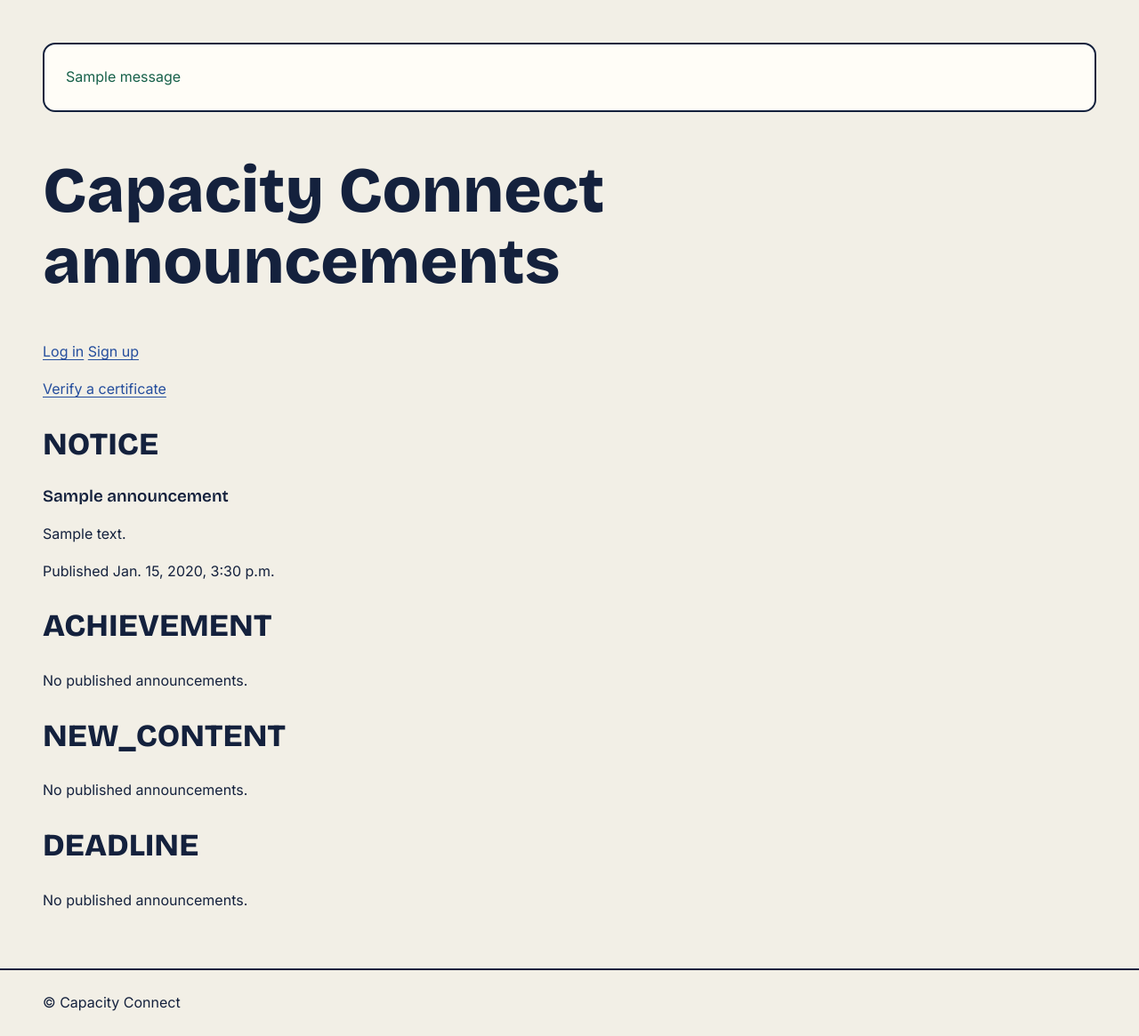
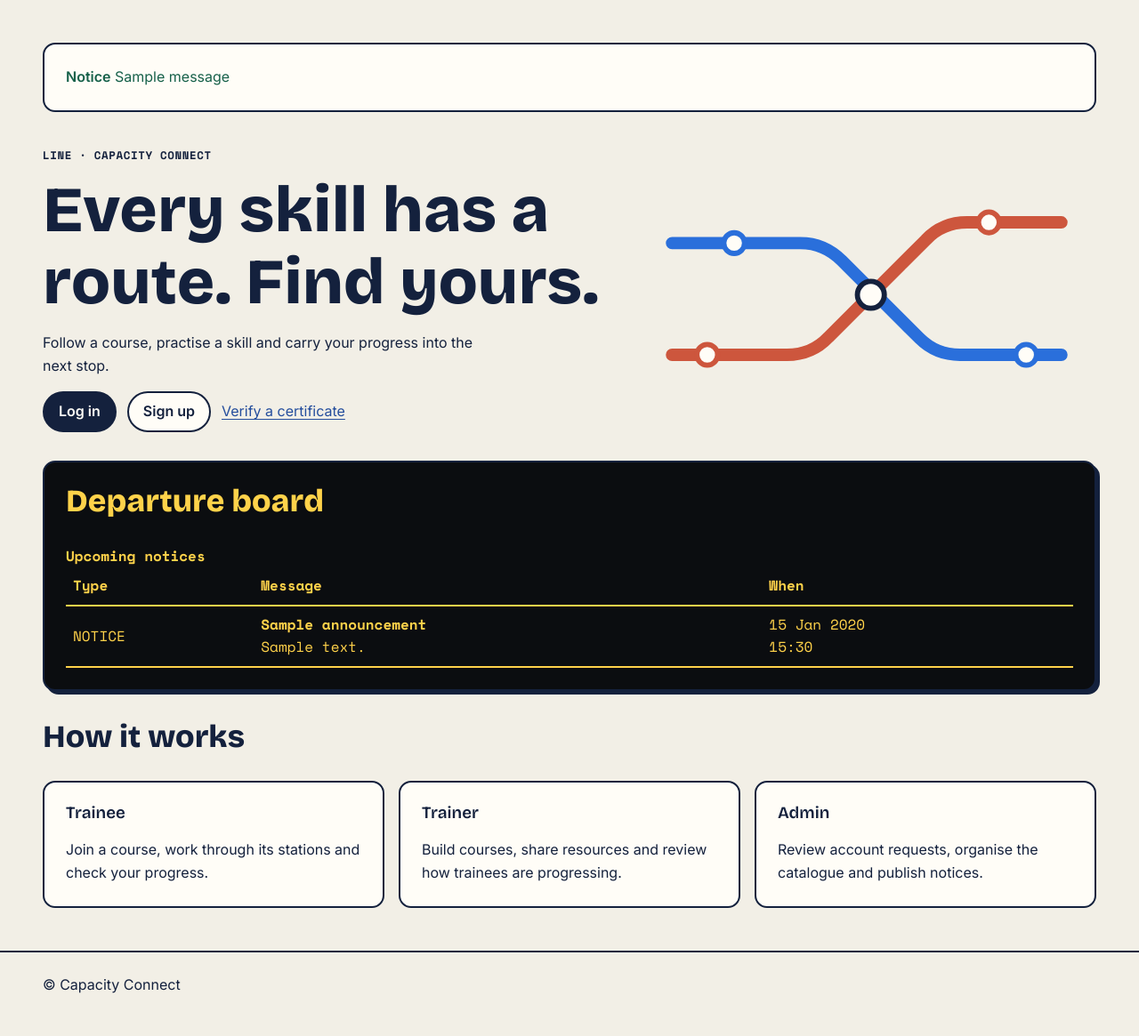
Before and after one commit to rishavraj13/Capacity-connect, a Django app: page / in a window 1280 px wide. Shown: the part 70-1235 px from the top of the page at 89% size. After the commit the page ends 1187 px from the top, so only its background shows below. Run offline with Django 5.2, Linux system fonts and the light colour scheme; tables that the repository leaves empty hold one stand-in row (values such as "Sample post"); one stand-in notice (Sample message) is shown; some libraries are stand-ins or nearby versions.

Commit message:
feat(frontend): style F1 public pages

```diff
--- /dev/null
+++ b/static/css/pages/public.css
@@ -0,0 +1,75 @@
+.public-hero {
+  display: grid;
+  align-items: center;
+  gap: var(--space-5);
+  padding-block: var(--space-3) var(--space-6);
+}
+.public-hero h1 {
+  margin: var(--space-2) 0 var(--space-4);
+  max-width: 14ch;
+  text-wrap: balance;
+}
+.public-hero p { max-width: 50ch; }
+.public-verify-link { display: inline-flex; align-items: center; min-height: 44px; }
+.metro-illustration { width: 100%; max-width: 32rem; justify-self: center; }
+.metro-coral { --metro-color: var(--line-1); }
+.metro-blue { --metro-color: var(--line-2); }
+.metro-interchange { --metro-color: var(--ink); }
+.metro-track {
+  stroke: var(--metro-color);
+  stroke-width: 12;
+  stroke-linecap: round;
+  fill: none;
+}
+.metro-stop { stroke: var(--metro-color); stroke-width: 5; fill: var(--card); }
+.board time span { display: block; }
+.board :is(td, th):first-child { white-space: nowrap; }
+.board :is(td, th):last-child { white-space: normal; }
+.public-steps { margin-block-start: var(--space-6); }
+.public-step-grid { display: grid; gap: var(--space-4); }
+.public-form h1 { font-size: clamp(2rem, 5vw, 3.2rem); }
+.public-form input:not([type=radio], [type=hidden]) { width: 100%; }
+.role-picker, .password-guide { margin: var(--space-5) 0; border-radius: var(--card-radius); }
+.role-options { display: grid; gap: var(--space-2); }
+.role-option {
+  display: flex;
+  align-items: center;
+  gap: var(--space-2);
+  padding: var(--space-2) var(--space-3);
+  min-height: 52px;
+  border: var(--stroke);
+  border-radius: var(--space-2);
+}
+.role-option:has(:checked) { border-color: var(--accent); background: var(--paper); }
+.role-option input { accent-color: var(--accent); }
+.verification-card {
+  max-width: 43rem;
+  margin-inline: auto;
+  padding: clamp(var(--space-4), 5vw, var(--space-7));
+  border: 6px double var(--gold);
+}
+.verification-card h1 {
+  margin-block: var(--space-3) var(--space-5);
+  color: var(--gold-text);
+  font-size: clamp(2rem, 5vw, 3.5rem);
+}
+.verification-mark {
+  display: block;
+  width: 44px;
+  stroke: var(--gold-text);
+  stroke-width: 3;
+  fill: none;
+}
+.verification-card dl { display: grid; gap: var(--space-2) var(--space-4); }
+.verification-card dt { font-weight: 600; }
+.verification-card dd { margin: 0 0 var(--space-3); }
+.certificate-id { font-family: var(--font-label); }
+
+@media (min-width: 480px) {
+  .role-options { grid-template-columns: repeat(2, minmax(0, 1fr)); }
+  .verification-card dl { grid-template-columns: max-content minmax(0, 1fr); }
+}
+@media (min-width: 768px) {
+  .public-hero { grid-template-columns: minmax(0, 1.25fr) minmax(0, 1fr); }
+  .public-step-grid { grid-template-columns: repeat(3, minmax(0, 1fr)); }
+}
--- a/templates/announcements/home.html
+++ b/templates/announcements/home.html
@@ -1 +1,40 @@
-{% extends "base.html" %}{% block content %}<h1>Capacity Connect announcements</h1>{% if landing %}<p><a href="{% url landing %}">My role home</a></p>{% else %}<p><a href="{% url 'login' %}">Log in</a> <a href="{% url 'signup' %}">Sign up</a></p>{% endif %}<p><a href="{% url 'certificates:verify_form' %}">Verify a certificate</a></p>{% for category,items in board.items %}<section><h2>{{ category }}</h2>{% for item in items %}<article><h3>{{ item.title }}</h3><p>{{ item.body|linebreaksbr }}</p><p>Published {{ item.published_at }}</p></article>{% empty %}<p>No published announcements.</p>{% endfor %}</section>{% endfor %}{% endblock %}
+{% extends "base.html" %}
+{% block title %}Capacity Connect | Find your route{% endblock %}
+{% block page_styles %}{% include "components/public_styles.html" %}{% endblock %}
+{% block content %}
+<section class="public-hero">
+    <div>
+        <p class="eyebrow">Line · Capacity Connect</p>
+        <h1>Every skill has a route. Find yours.</h1>
+        <p>Follow a course, practise a skill and carry your progress into the next stop.</p>
+        <div class="actions">
+            {% if landing %}
+                <a class="button" href="{% url landing %}">Go to your dashboard</a>
+            {% else %}
+                <a class="button" href="{% url 'login' %}">Log in</a>
+                <a class="button button-secondary" href="{% url 'signup' %}">Sign up</a>
+            {% endif %}
+            <a class="public-verify-link" href="{% url 'certificates:verify_form' %}">Verify a certificate</a>
+        </div>
+    </div>
+    {% include "components/metro_illustration.html" %}
+</section>
+{% include "components/board.html" %}
+<section class="public-steps">
+    <h2>How it works</h2>
+    <div class="public-step-grid">
+        <article class="card">
+            <h3>Trainee</h3>
+            <p>Join a course, work through its stations and check your progress.</p>
+        </article>
+        <article class="card">
+            <h3>Trainer</h3>
+            <p>Build courses, share resources and review how trainees are progressing.</p>
+        </article>
+        <article class="card">
+            <h3>Admin</h3>
+            <p>Review account requests, organise the catalogue and publish notices.</p>
+        </article>
+    </div>
+</section>
+{% endblock %}
--- a/templates/certificates/not_found.html
+++ b/templates/certificates/not_found.html
@@ -1 +1,5 @@
-{% extends "base.html" %}{% block content %}<h1>Certificate not found</h1><p>No certificate could be verified with that identifier.</p>{% endblock %}
+{% extends "components/error_shell.html" %}
+{% block error_title %}Certificate not found{% endblock %}
+{% block error_heading %}Certificate not found{% endblock %}
+{% block error_message %}No certificate could be verified with that identifier.{% endblock %}
+{% block error_actions %}<a class="button" href="{% url 'certificates:verify_form' %}">Try another certificate ID</a>{% endblock %}
--- a/templates/components/board.html
+++ b/templates/components/board.html
@@ -1,16 +1,30 @@
 <section class="board">
     <h2>Departure board</h2>
+    {% if departures or board.NOTICE or board.ACHIEVEMENT or board.NEW_CONTENT or board.DEADLINE %}
     <div class="table-scroll" role="region" aria-label="Departure board table" tabindex="0">
         <table>
             <caption>Upcoming notices</caption>
             <thead><tr><th scope="col">Type</th><th scope="col">Message</th><th scope="col">When</th></tr></thead>
             <tbody>
-                {% for kind, message, when in departures %}
-                    <tr><td class="board-label">{{ kind }}</td><td>{{ message }}</td><td>{{ when }}</td></tr>
-                {% empty %}
-                    <tr><td colspan="3">No departures scheduled.</td></tr>
-                {% endfor %}
+                {% if departures %}
+                    {% for kind, message, when in departures %}
+                        <tr><td class="board-label">{{ kind }}</td><td>{{ message }}</td><td>{{ when }}</td></tr>
+                    {% endfor %}
+                {% else %}
+                    {% for category, items in board.items %}
+                        {% for item in items %}
+                            <tr>
+                                <td class="board-label">{% include "components/board_category.html" with category=category only %}</td>
+                                <td><strong>{{ item.title }}</strong><div>{{ item.body|truncatechars:160|linebreaksbr }}</div></td>
+                                <td><time datetime="{{ item.published_at|date:'c' }}"><span>{{ item.published_at|date:"j M Y" }}</span><span>{{ item.published_at|date:"H:i" }}</span></time></td>
+                            </tr>
+                        {% endfor %}
+                    {% endfor %}
+                {% endif %}
             </tbody>
         </table>
     </div>
+    {% else %}
+        <p>No announcements yet.</p>
+    {% endif %}
 </section>
--- /dev/null
+++ b/templates/components/board_category.html
@@ -0,0 +1 @@
+{% if category == "ACHIEVEMENT" %}ACHIEVED{% elif category == "NEW_CONTENT" %}NEW{% else %}{{ category }}{% endif %}
--- a/templates/components/error_shell.html
+++ b/templates/components/error_shell.html
@@ -13,7 +13,7 @@
         <p class="eyebrow">Service notice</p>
         <h1>{% block error_heading %}{% endblock %}</h1>
         <p>{% block error_message %}{% endblock %}</p>
-        <a class="button" href="/">Return to home</a>
+        {% block error_actions %}<a class="button" href="/">Return to home</a>{% endblock %}
     </main>
     <footer><div class="shell">&copy; Capacity Connect</div></footer>
 </body>
--- a/templates/components/error_summary.html
+++ b/templates/components/error_summary.html
@@ -1,6 +1,6 @@
 {% if form.errors %}
 <section class="alert alert-error" role="alert" tabindex="-1" data-error-summary>
-    <p><strong>Check the form and try again.</strong></p>
+    <p><strong>{% if form.non_field_errors.as_data.0.code == "unapproved" %}Notice{% else %}Error{% endif %}</strong></p>
     {{ form.non_field_errors }}
     <ul>
         {% for field in form %}
--- a/templates/components/messages.html
+++ b/templates/components/messages.html
@@ -2,7 +2,7 @@
     <section aria-label="Notifications" id="system-messages" aria-live="polite">
         <ul>
             {% for message in messages %}
-                <li class="alert message message-{{ message.tags }}">{{ message }}</li>
+                <li class="alert message message-{{ message.tags }}"><strong>{% if message.level_tag == "error" %}Error{% else %}Notice{% endif %}</strong> {{ message }}</li>
             {% endfor %}
         </ul>
     </section>
--- /dev/null
+++ b/templates/components/metro_illustration.html
@@ -0,0 +1,9 @@
+<svg class="metro-illustration" aria-hidden="true" focusable="false" viewBox="0 0 440 280">
+    <path class="metro-track metro-coral" d="M32 208h111q24 0 40-17l94-94q16-17 40-17h91"/>
+    <path class="metro-track metro-blue" d="M32 100h124q23 0 40 17l75 75q16 16 39 16h98"/>
+    <circle class="metro-stop metro-coral" cx="66" cy="208" r="10"/>
+    <circle class="metro-stop metro-coral" cx="338" cy="80" r="10"/>
+    <circle class="metro-stop metro-blue" cx="92" cy="100" r="10"/>
+    <circle class="metro-stop metro-blue" cx="374" cy="208" r="10"/>
+    <circle class="metro-stop metro-interchange" cx="224" cy="150" r="13"/>
+</svg>
--- a/templates/components/nav.html
+++ b/templates/components/nav.html
@@ -30,16 +30,19 @@
                         <li><a href="{% url 'admin_pending_list' %}">Pending Approvals</a></li>
                     {% endif %}
                 {% else %}
-                    <li><a href="{% url 'login' %}">Login</a></li>
-                    <li><a href="{% url 'signup' %}">Sign Up</a></li>
+                    <li><a href="{% url 'announcements:home' %}">Home</a></li>
+                    <li><a href="{% url 'certificates:verify_form' %}">Verify certificate</a></li>
+                    <li><a href="{% url 'login' %}">Log in</a></li>
+                    <li><a href="{% url 'signup' %}">Sign up</a></li>
                 {% endif %}
             </ul>
 
 
 {% if user.is_authenticated and user.role == "TRAINEE" %}<a href="{% url 'feedback:mine' %}">My feedback</a> <a href="{% url 'certificates:mine' %}">My certificates</a>{% endif %}
+{% if user.is_authenticated %}
 <a href="{% url 'certificates:verify_form' %}">Verify certificate</a>
-
-<a href="{% url 'announcements:home' %}">Public announcements</a>
+<a href="{% url 'announcements:home' %}">Home</a>
+{% endif %}
 {% if user.is_approved and user.is_active %}{% if user.role == "TRAINER" %}<a href="{% url 'competency:mine' %}">My competencies</a> <a href="{% url 'dashboards:trainer' %}">My trainer statistics</a>{% elif user.role == "ADMIN" %}<a href="{% url 'competency:ranking' %}">Find trainers</a> <a href="{% url 'announcements:manage' %}">Manage announcements</a> <a href="{% url 'dashboards:admin' %}">Admin statistics</a>{% endif %}{% endif %}
 </details>
 </nav>
--- /dev/null
+++ b/templates/components/public_styles.html
@@ -0,0 +1,2 @@
+{% load static %}
+<link rel="stylesheet" href="{% static 'css/pages/public.css' %}">
```
Also changed, not shown: apps/core/tests/test_public_pages.py (added, +187 -0 lines), docs/DECISIONS.md (+6 -0 lines), docs/PROGRESS.md (+6 -3 lines), templates/accounts/login.html (+10 -9 lines), templates/accounts/signup.html (+20 -7 lines), templates/certificates/verify.html (+18 -1 lines), templates/certificates/verify_form.html (+13 -1 lines), templates/components/role_options.html (added, +12 -0 lines), templates/components/text_input.html (added, +9 -0 lines).
